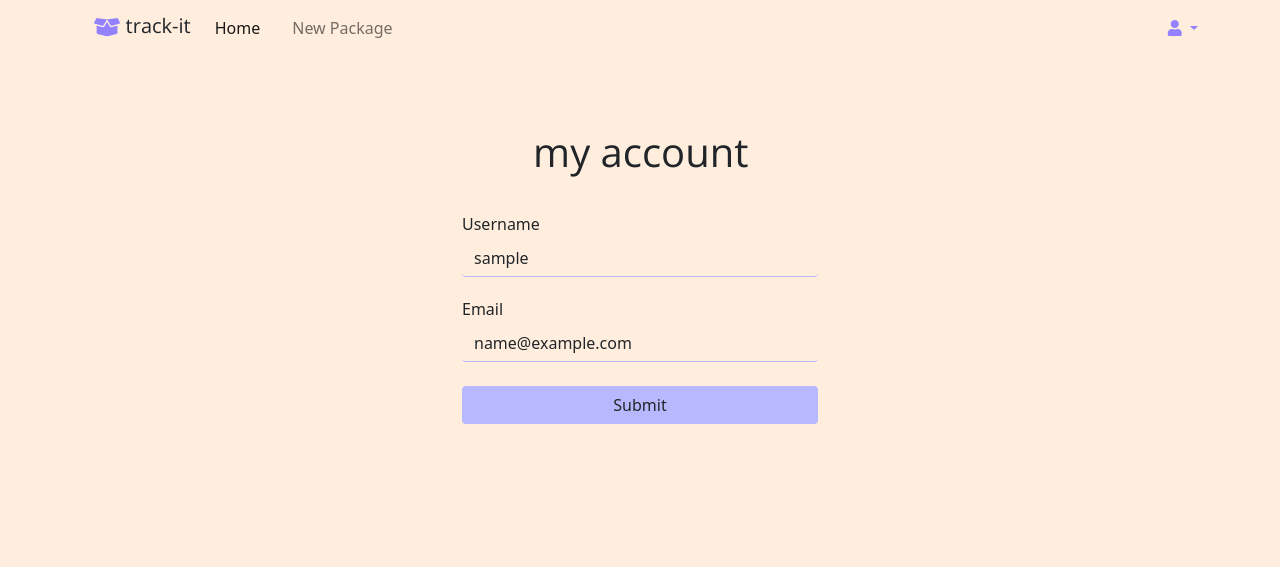
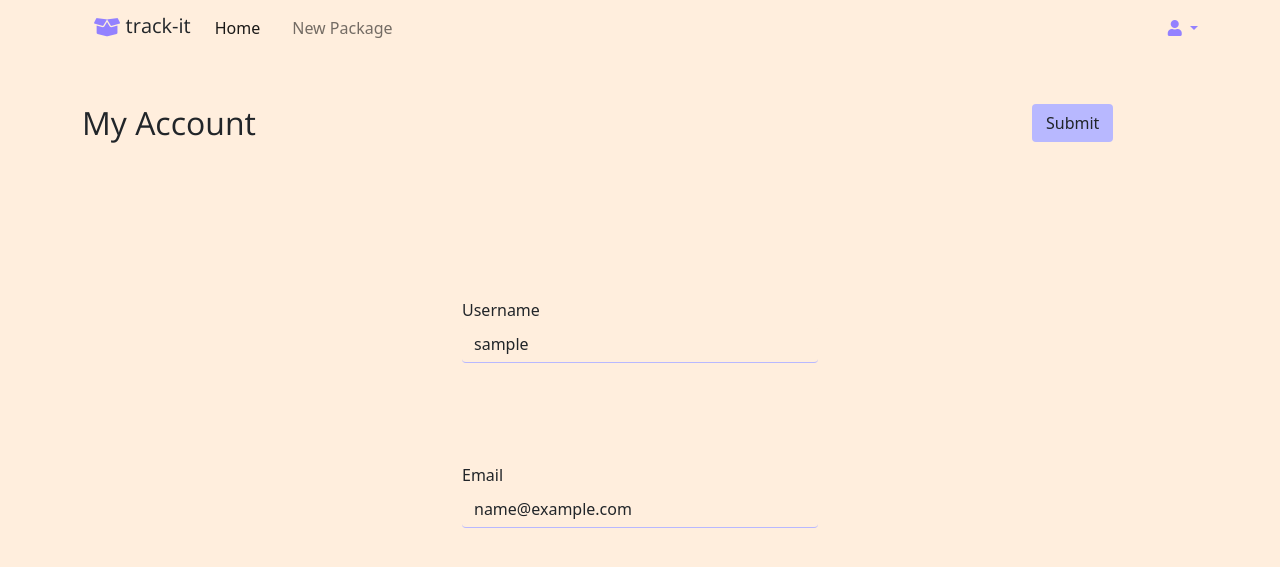
Before and after one commit to davidparker333/Track-It, a Flask app: page /account in a window 1280 px wide. Shown: the top 567 px of the page. Run offline with Flask 2, Linux system fonts and the light colour scheme; the visitor is signed in with stand-in values (Sample User, id 1); data comes from the database, SQL or seed files in the repository; some libraries are stand-ins or nearby versions.

Commit message:
standardization on the my account page - MVP

```diff
--- a/app/templates/myAccount.html
+++ b/app/templates/myAccount.html
@@ -2,24 +2,29 @@
 
 {% block content %}
 
+<div class="row my-5">
+    <div class="col-6 col-md-10">
+        <h2 class="open-sans-light">My Account</h2>
+    </div>
+    <div class="col-6 col-md-2">
+        <form action="" method="POST">
+            {{ form.hidden_tag() }}
+        {{ form.submit(class="btn primary wide", onclick="loading()") }}
+    </div>
+</div>
 <div class="row">
     <div class="col-12 col-sm-2 col-md-4"></div>
     <div class="col-12 col-sm-8 col-md-4 my-5">
 
-        <div class="d-flex justify-content-center align-items-center mx-2 my-4"><h1 class="open-sans no-margin">my account</h1></div>
-
-        <form action="" method="POST">
-            {{ form.hidden_tag() }}
             <div class="form-group d-flex flex-column justify-content-center">
-                <fieldset class="my-2">
+                <fieldset class="my-2 my-md-5">
                     {{ form.username.label(class="my-1") }}
                     {{ form.username(class="form-control white borderless", value=user.username) }}
                 </fieldset>
-                <fieldset class="my-2">
+                <fieldset class="my-2 my-md-5">
                     {{ form.email.label(class="my-1") }}
                     {{ form.email(class="form-control white borderless", value=user.email) }}
                 </fieldset>
-                {{ form.submit(class="btn primary my-3") }}
             </div>
         </form>
     </div>
```
